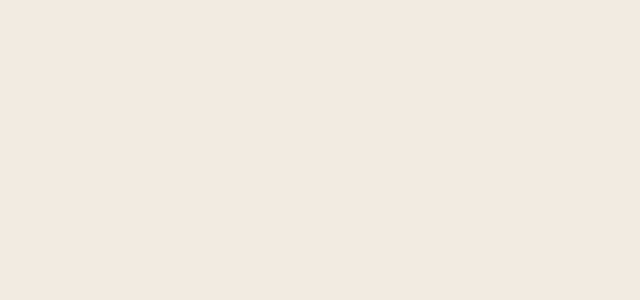
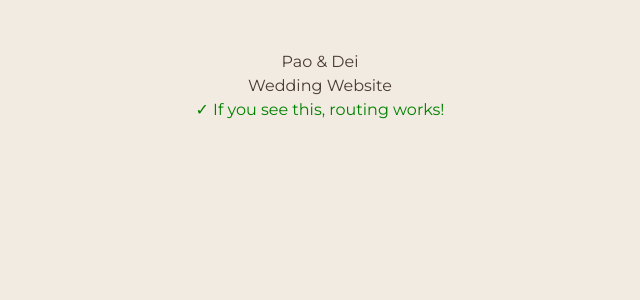
Before and after one commit to Mahesvara28/my-wedding-website, a Next.js app: page / in a window 1280 px wide. Before the commit this address had no page. Shown: the top 300 px of the page, without its empty margins (320-960 px from the left). Built offline with nearby package versions, Linux system fonts and the light colour scheme.

Commit message:
Test minimal page

```diff
--- a/app/page.tsx
+++ b/app/page.tsx
@@ -1,5 +1,9 @@
-import { redirect } from 'next/navigation';
-
 export default function Home() {
-  redirect('/guest');
+  return (
+    <div style={{ padding: '50px', textAlign: 'center' }}>
+      <h1>Pao & Dei</h1>
+      <p>Wedding Website</p>
+      <p style={{ color: 'green' }}>✓ If you see this, routing works!</p>
+    </div>
+  );
 }
```
